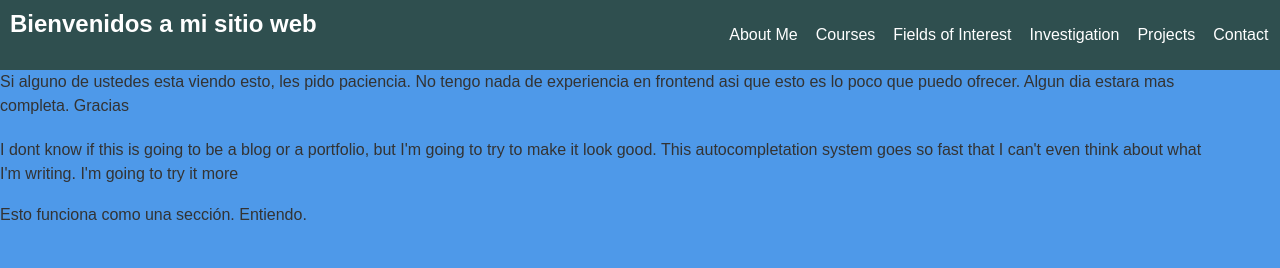
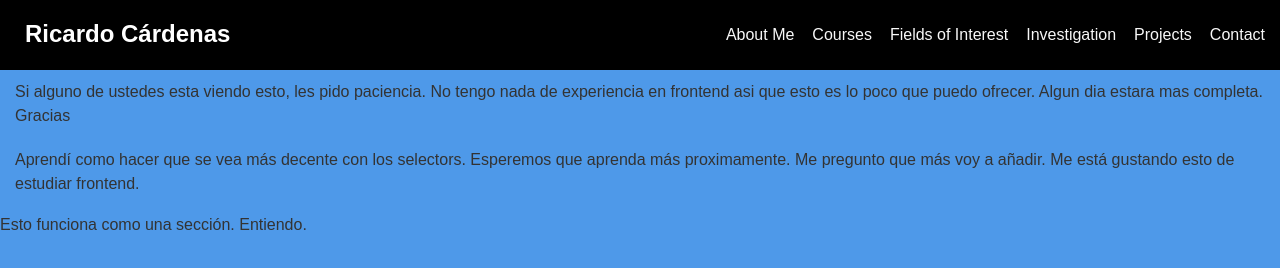
Before and after one commit to ricardodcv/ricardodcv, a plain HTML site: page index.html in a window 1280 px wide. Drawn offline with Linux system fonts and the light colour scheme.

Commit message:
Modificaciones con el uso de selectores.

```diff
--- a/index.html
+++ b/index.html
@@ -3,14 +3,14 @@
 <head>
     <meta charset="UTF-8">
     <meta name="viewport" content="width=device-width, initial-scale=1.0">
-    <title>Personal</title>
+    <title>Ricardo Cárdenas</title>
     <link rel="stylesheet" href="styles.css">
 
 </head>
 <body>
     <header>
         <nav>
-            <h1 style="color: white;">Bienvenidos a mi sitio web</h1>
+            <h1 style="color: white;">Ricardo Cárdenas</h1>
             <ul>
                 <li><a href="#">About Me</a></li>
                 <li><a href="#">Courses</a></li>
@@ -26,9 +26,8 @@
     </p>
 
     <p>
-        I dont know if this is going to be a blog or a portfolio, but I'm going to try to make it look good.
-        This autocompletation system goes so fast that I can't even think about what I'm writing. I'm going to try it
-        more
+        Aprendí como hacer que se vea más decente con los selectors. Esperemos que aprenda más proximamente.
+        Me pregunto que más voy a añadir. Me está gustando esto de estudiar frontend.
     </p>
     <section>
         Esto funciona como una sección. Entiendo.
--- a/styles.css
+++ b/styles.css
@@ -3,9 +3,8 @@ nav {
     display: flex;
     justify-content: space-between;
     align-items: right;
-    background-color: #2F4F4F;
+    background-color: #000000;
     padding: 10px;
-    width: 105%;
 }
 nav ul {
     list-style-type: none;
@@ -19,13 +18,13 @@ nav li {
 }
 
 nav a {
-    color: #fff;
+    color: #f8f8f8;
     text-decoration: none;
     padding: 5px;
 }
 
 nav a:hover {
-    background-color: #555;
+    background-color: #5b0470;
 }
 body, h1, p {
     margin: 0;
@@ -37,7 +36,8 @@ body {
     font-family: Arial, sans-serif;
     color: #333;
     background-color: #4e99e9;
-    width: 94%;
+    width: 100%;
+
 }
 
 /* Add styles for headings */
@@ -45,6 +45,8 @@ h1 {
     font-size: 24px;
     font-weight: bold;
     margin-bottom: 10px;
+    margin-left: 15px;
+    margin-top: 10px;
 }
 
 /* Add styles for paragraphs */
@@ -52,6 +54,8 @@ p {
     font-size: 16px;
     line-height: 1.5;
     margin-bottom: 20px;
+    margin-top: 10px;
+    margin-left: 15px;
 }
 
 /* Add styles for links */
```
